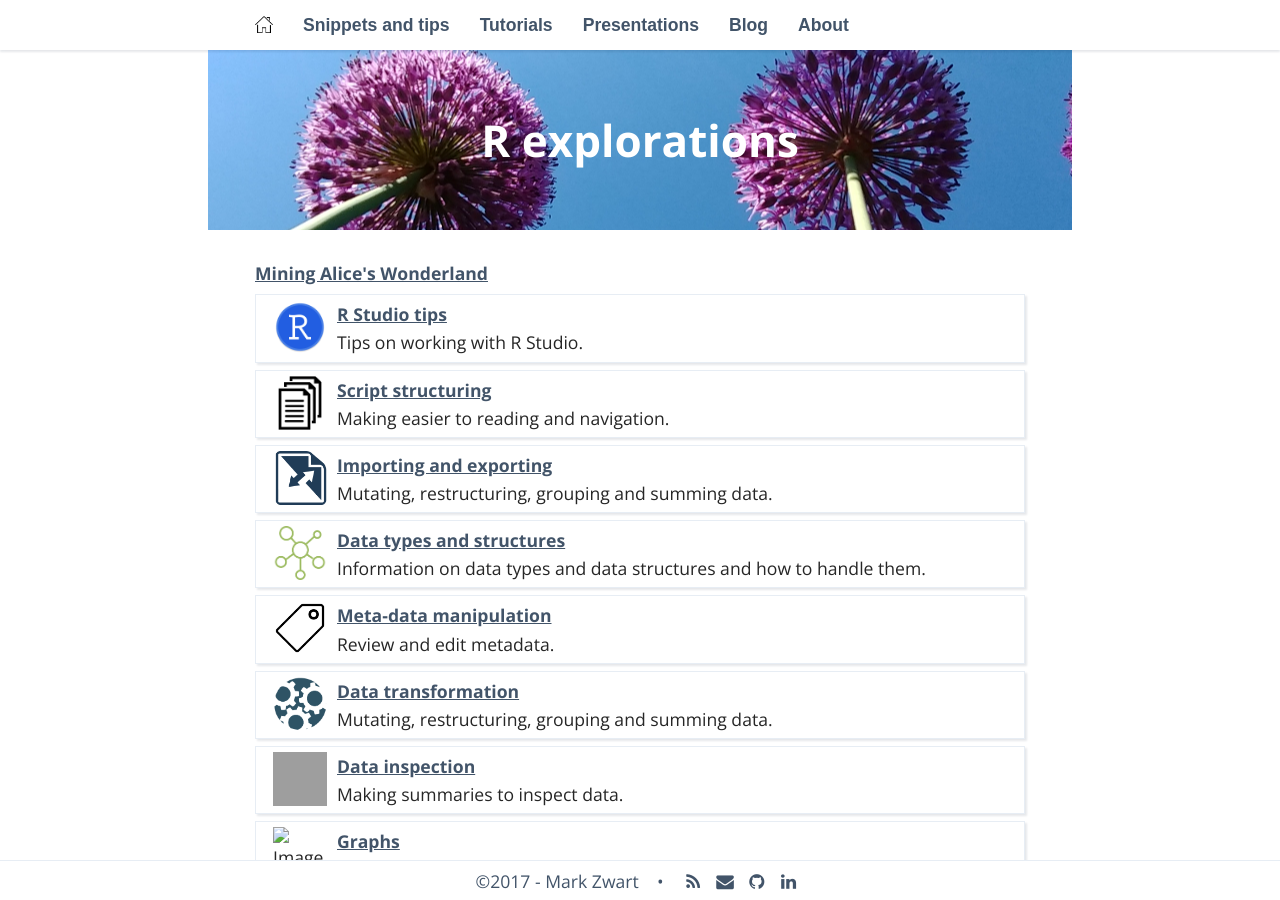
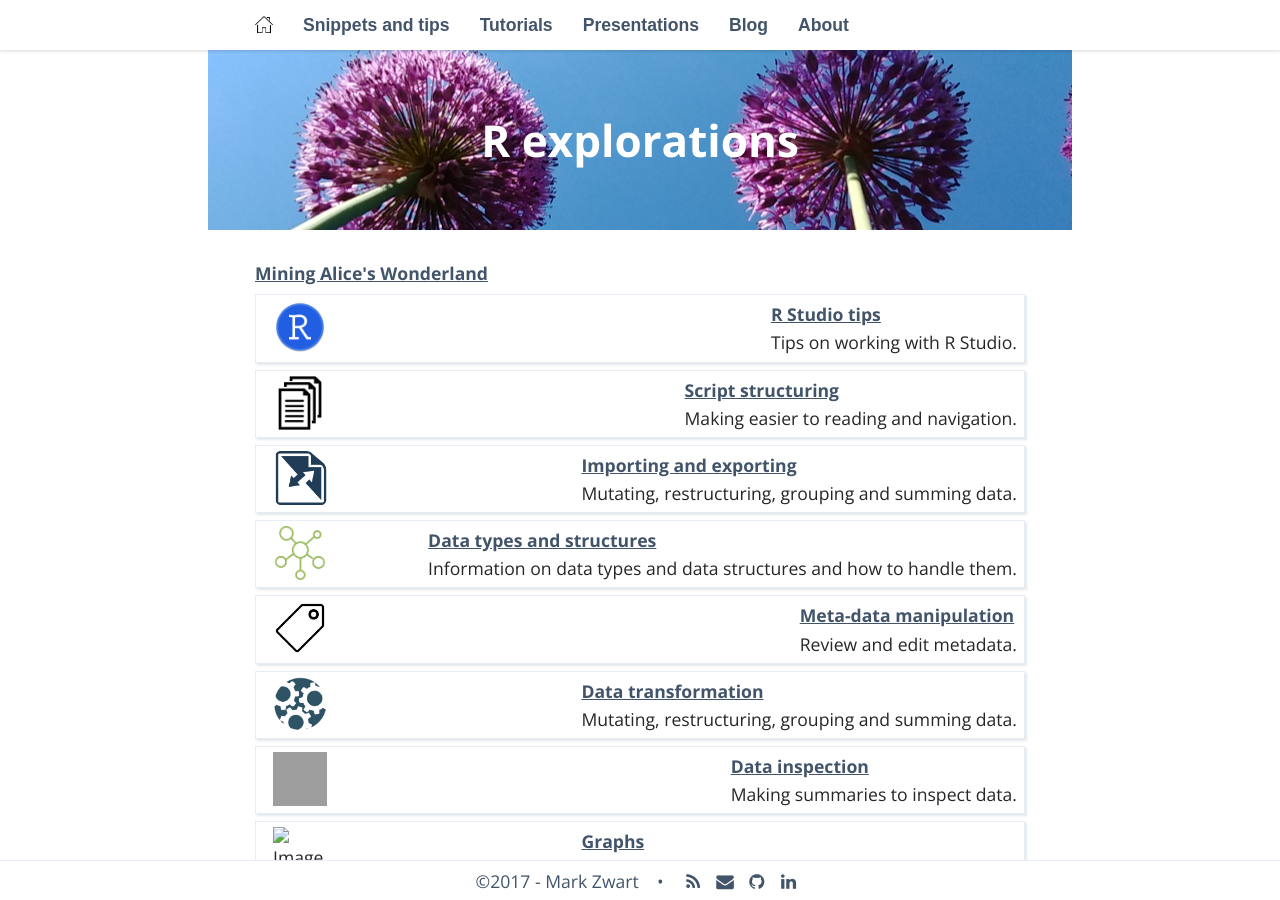
Before and after one commit to mark-me/mark-me.github.io, a Jekyll site: the page built from _pages/snippets-and-tips_diff.md, in a window 1280 px wide. Built offline with Jekyll 4.4.1, drawn with Linux system fonts in a browser that asks for light colours; nearby versions of some CDN libraries; some web fonts are replaced; our own code applies the rules of GitHub Pages for plain Markdown files; comment, search, counter and statistics services are not loaded; grey boxes are pictures that could not be loaded.

Commit message:
Changing snippet index

```diff
--- a/_pages/snippets-and-tips_diff.md
+++ b/_pages/snippets-and-tips_diff.md
@@ -15,10 +15,10 @@
   <div>
     {% for page in site.data.snippet-index limit:2 offset:offset %}
       <div class="boxed_page">
-        <div>
+        <div class="index_item_left">
           <img src="{{ page.image }}" alt="Image text" style="margin: 0px 10px" width="54" height="54" align="left"/>
         </div>
-        <div>
+        <div class="index_item_right">
           <a href="{{ page.url }}">{{ page.title }}</a><br>
           {{ page.description }}
           <br>
```
Also changed, not shown: _pages/01-snippets-and-tips.md (+2 -2 lines).
